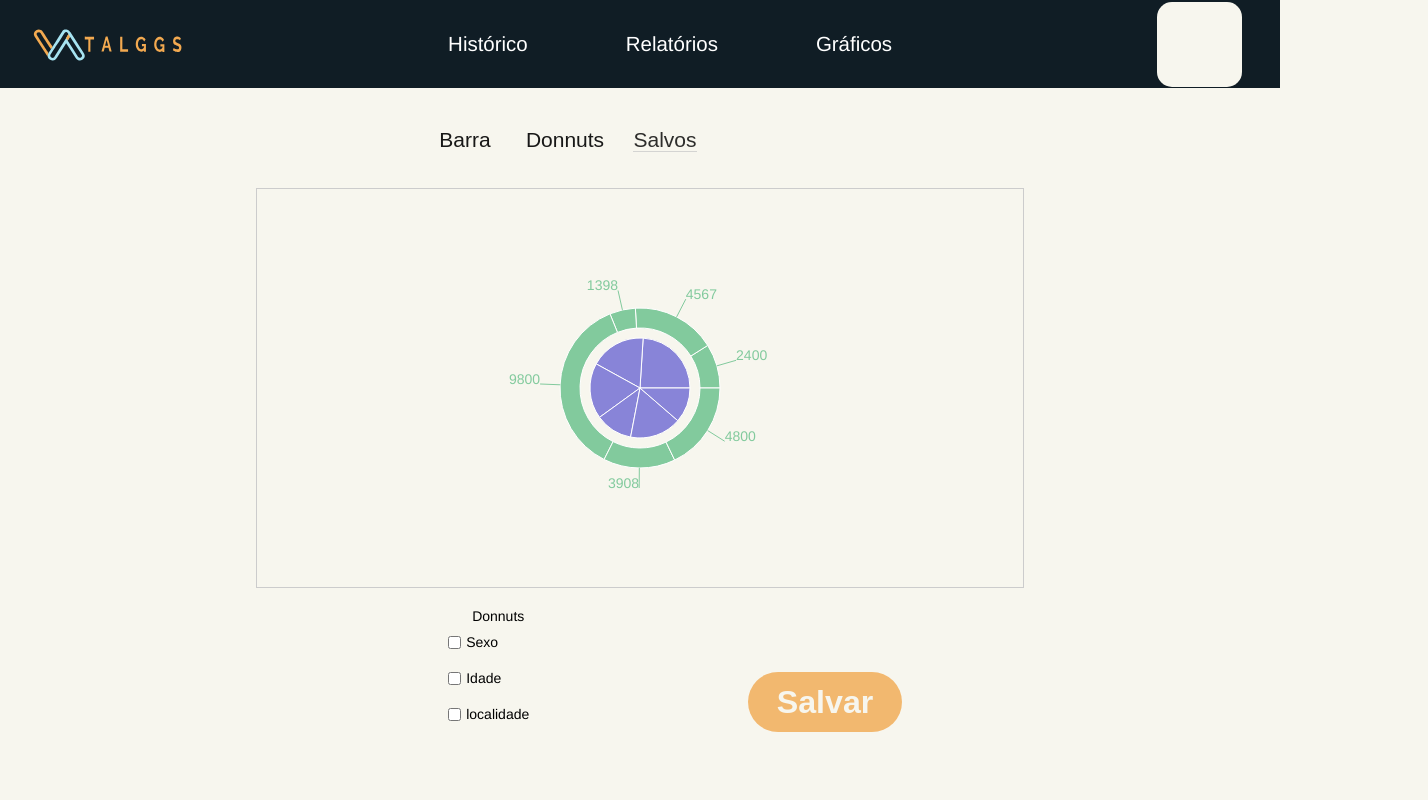
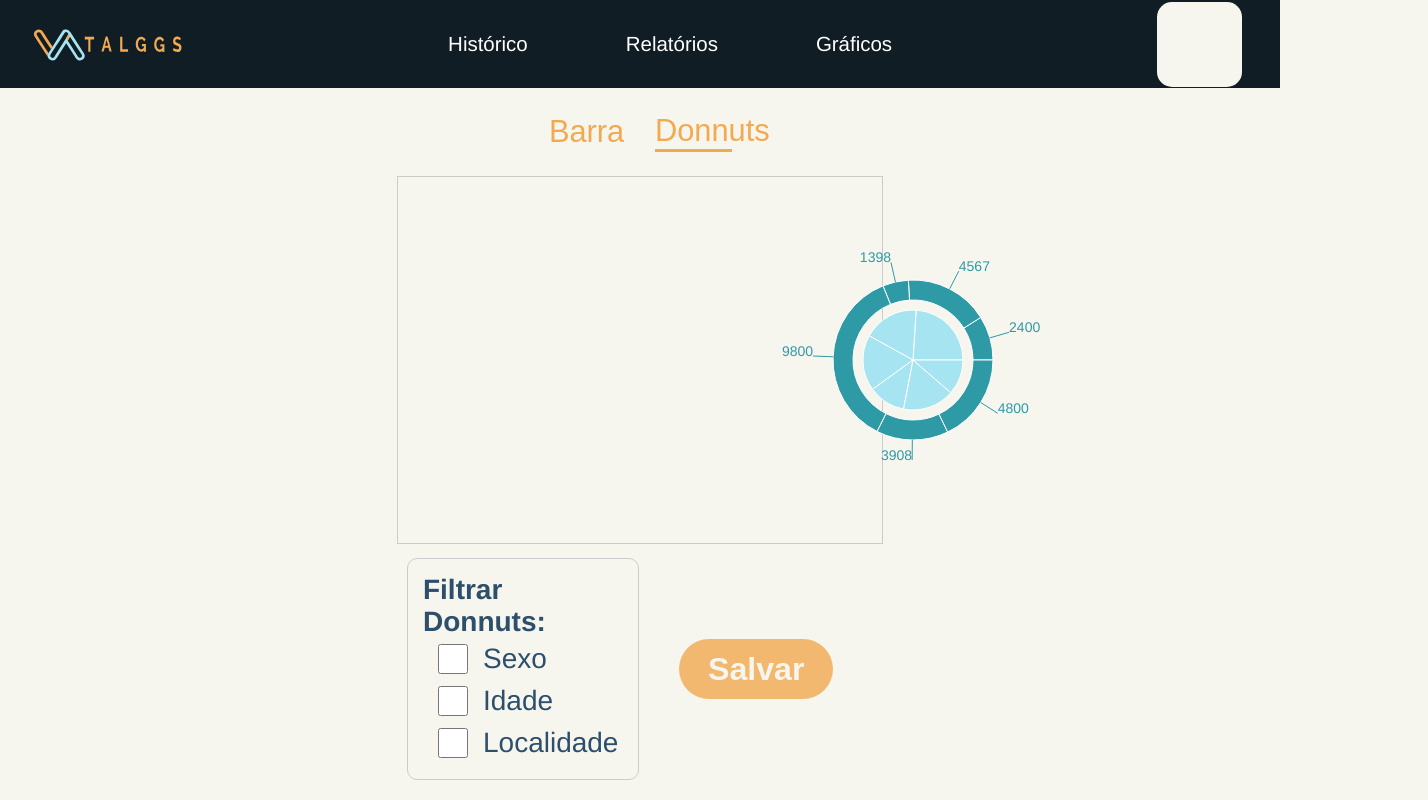
Before and after one commit to matheus-three/talggs-web, a React (Create React App) app: page /createGraphics in a window 1280 px wide. Both pictures are taken after a click on the button "Donnuts". Shown: the whole page, 1428 px wide, since content can reach past the window. Built offline with nearby package versions, Linux system fonts and the light colour scheme.

Commit message:
Tela de Gráficos estilizada

```diff
--- a/src/Components/Assets/StylesCreateGraphics.jsx
+++ b/src/Components/Assets/StylesCreateGraphics.jsx
@@ -2,77 +2,98 @@ import styled from 'styled-components'
 
 
 export const PositionStyle = styled.div`
-    display:flex;
+	height: 89vh;
+    display: flex;
 	flex-direction: column;
-    justify-content:center;
     align-items:center;
 `
 
 export const ButtonsTopStyle = styled.div`
 display: flex;
-    justify-content:space-around;
+justify-content: center;
 align-items: center;
-    width: 300px;
-    height: 100px;
-    margin-right: 150px;
+align-self: flex-start;
+width: 100vw;
+height: 11vh;
 
 	button {
-			width:200px;
-			height:20px;
-			background-color:#f7f6ee;
-			border:none;
-			margin:10px;
-			opacity:0.9;
-			font-size:1.5em;
+		width: 6vw;
+		background-color: transparent;
+		border: none;
+		margin: 15px;
+		font-size: 2.2em;
+		color: #F2A950;
+		transition: all 0.2s ease-out;
+
+		:hover {
+			opacity: 0.6;
+			border-bottom: 3px solid #F2A950;
 		}
 
-		span:hover {
-		opacity:1;
-		border-bottom:2px solid #ccc;
+		:focus, :active {
+			outline: 0;
+			border-bottom: 3px solid #F2A950;
 		}
 
-		span {
-			opacity:0.9;
-			border-bottom: 1px solid #ccc;
-			cursor: pointer;
 	}
 
 `
 
 export const GraphicsStyle = styled.div`
-	width:60%;
-	height:400px;
-	background-color:#f7f6ee;
-	border: 1px solid #ccc;
-	display:flex;
-	align-items:center;
-	justify-content:center;
+	display: flex;
+	align-items: center;
+	height: 46vh;
+    width: 38vw;
+    margin-bottom: 45px;
+    border: 1px solid #CCC;
 
 `
 export const BottomPositionStyle = styled.div`
-	display:flex;
-	align-items:flex-end;
-	margin-bottom:20px;
+	display: flex;
+	justify-content: center;
+	align-items: center;
+	width: 30vw;
+	height: 20vh;
+
+	button:focus {
+		outline: 0;
+	}
 
 `
 export const CheckBoxStyle = styled.div`
-	display:flex;
-	flex-direction:column;
-	align-items:center;
-	margin-top: 20px;
-	margin-left: 100px;
-	margin-right: 150px;
+	display: flex;
+	flex-direction: column;
+	justify-content: space-evenly;
+	-webkit-box-align: start;
+	align-items: flex-start;
+	padding: 15px;
+	width: 100%;
+	border: 1px solid #ccc;
+	border-radius: 10px;
+	position: relative;
+	font-size: 2em;
+	color: #2D4F6C;
+
+	span {
+		font-weight: bold;
+	}
 
 `
 
 export const BoxPositionStyle = styled.div`
-	display:flex;
-	margin:10px;
-	align-items:center;
-	width: 100px;
+	display: flex;
+	align-items: center;
+	width: 100%;
+	padding: 5px;
 
 	label {
 		margin-left:5px;
 	}
 
+	input {
+		width: 50px;
+		height: 30px;
+		cursor: pointer;
+	}
+
 `
--- a/src/Components/Assets/StylesCreateReportComponent.jsx
+++ b/src/Components/Assets/StylesCreateReportComponent.jsx
@@ -128,17 +128,15 @@ export const FilterStatusStyle = styled.div`
 
 export const OptionFilterStatusStyle = styled.div`
 	display: flex;
-	-webkit-box-pack: justify;
-	justify-content: space-between;
-	-webkit-box-align: center;
 	align-items: center;
 	width: 100%;
 	padding: 5px;
 
 	input {
+
 		width: 50px;
+		height: 30px;
 		cursor: pointer;
-		height: 30px;
 	}
 
 	@media only screen and (max-width: 1200px){
@@ -383,6 +381,10 @@ export const SaveNameReportStyle = styled.div`
 		border: none;
 		border-radius: 30px;
 		cursor: pointer;
+
+		:focus {
+			outline: 0;
+		}
 	}
 
 
--- a/src/Components/Pages/CreateGraphics/index.tsx
+++ b/src/Components/Pages/CreateGraphics/index.tsx
@@ -108,23 +108,23 @@ function CreateGraphics () {
         		<ButtonsTopStyle>
 							<button id = "1" onClick = {handleClick}>Barra</button>
 							<button id = "2" onClick = {handleClick}> Donnuts</button>
-							<button><span>Salvos</span></button>
+							{/*<button><span>Salvos</span></button>*/}
 						</ButtonsTopStyle>
 						<GraphicsStyle>
 							{graphic === "1"?
-							<BarChart width={730} height={250} data={data}>
+							<BarChart width={730} height={250} fontSize={"1.5em"} data={data}>
 									<XAxis dataKey="name"  />
 									<YAxis />
 									<Tooltip />
 									<Legend />
-									<Bar dataKey="pagas" fill="#8884d8" />
-									<Bar dataKey="vencidas" fill="#82ca9d" />
+									<Bar dataKey="pagas" fill="#A7E4F2" />
+									<Bar dataKey="vencidas" fill="#2D9AA6" />
 							</BarChart>: undefined
 							}
 			      {graphic === "2"?
 							<PieChart width={1030} height={450}>
-								<Pie data={data01} dataKey="value"  nameKey="name" cx="50%" cy="50%" outerRadius={50} fill="#8884d8" />
-								<Pie data={data02} dataKey="value" nameKey="name" cx="50%" cy="50%" innerRadius={60} outerRadius={80} fill="#82ca9d" label />
+								<Pie data={data01} dataKey="value"  nameKey="name" cx="50%" cy="50%" outerRadius={50} fill="#A7E4F2" />
+								<Pie data={data02} dataKey="value" nameKey="name" cx="50%" cy="50%" innerRadius={60} outerRadius={80} fill="#2D9AA6" label />
 							</PieChart>: undefined
 							}
 
@@ -135,7 +135,7 @@ function CreateGraphics () {
 
 						{graphic === "2"?
 							<CheckBoxStyle>
-							<span>Donnuts</span>
+							<span>Filtrar Donnuts:</span>
 							<BoxPositionStyle>
 								<input type = "checkbox" id = "1"/>
 								<label htmlFor="1"> Sexo</label>
@@ -148,7 +148,7 @@ function CreateGraphics () {
 
 							<BoxPositionStyle>
 								<input type = "checkbox" id = "3"/>
-								<label htmlFor="3"> localidade</label>
+								<label htmlFor="3"> Localidade</label>
 							</BoxPositionStyle>
 						</CheckBoxStyle>: undefined}
 
--- a/src/Components/Pages/CreateReport/Filter/index.tsx
+++ b/src/Components/Pages/CreateReport/Filter/index.tsx
@@ -41,18 +41,18 @@ function Filter() {
 			{filterStatus?
 			<FilterStatusStyle>
 				<OptionFilterStatusStyle>
+					<input type="checkbox" id="5"  onClick = {handleChange} disabled = {values.pending || values.overdues} />
 					<label>Pago</label>
-					<input type="checkbox" id="5"  onClick = {handleChange} disabled = {values.pending || values.overdues} />
 				</OptionFilterStatusStyle>
 
 				<OptionFilterStatusStyle>
+					<input type="checkbox" id="6" onClick = {handleChange} disabled = {values.paid || values.overdues} />
 					<label>Pendente</label>
-					<input type="checkbox" id="6" onClick = {handleChange} disabled = {values.paid || values.overdues} />
 				</OptionFilterStatusStyle>
 
 				<OptionFilterStatusStyle>
+					<input type="checkbox" id ="7" onClick = {handleChange} disabled = {values.paid || values.pending}/>
 					<label>Vencido</label>
-					<input type="checkbox" id ="7" onClick = {handleChange} disabled = {values.paid || values.pending}/>
 				</OptionFilterStatusStyle>
 			</FilterStatusStyle>
 			:undefined}
```
Also changed, not shown: 1 other file (tests, documents, lock files or other folders). Lines whose indentation alone changed are shown as unchanged.
